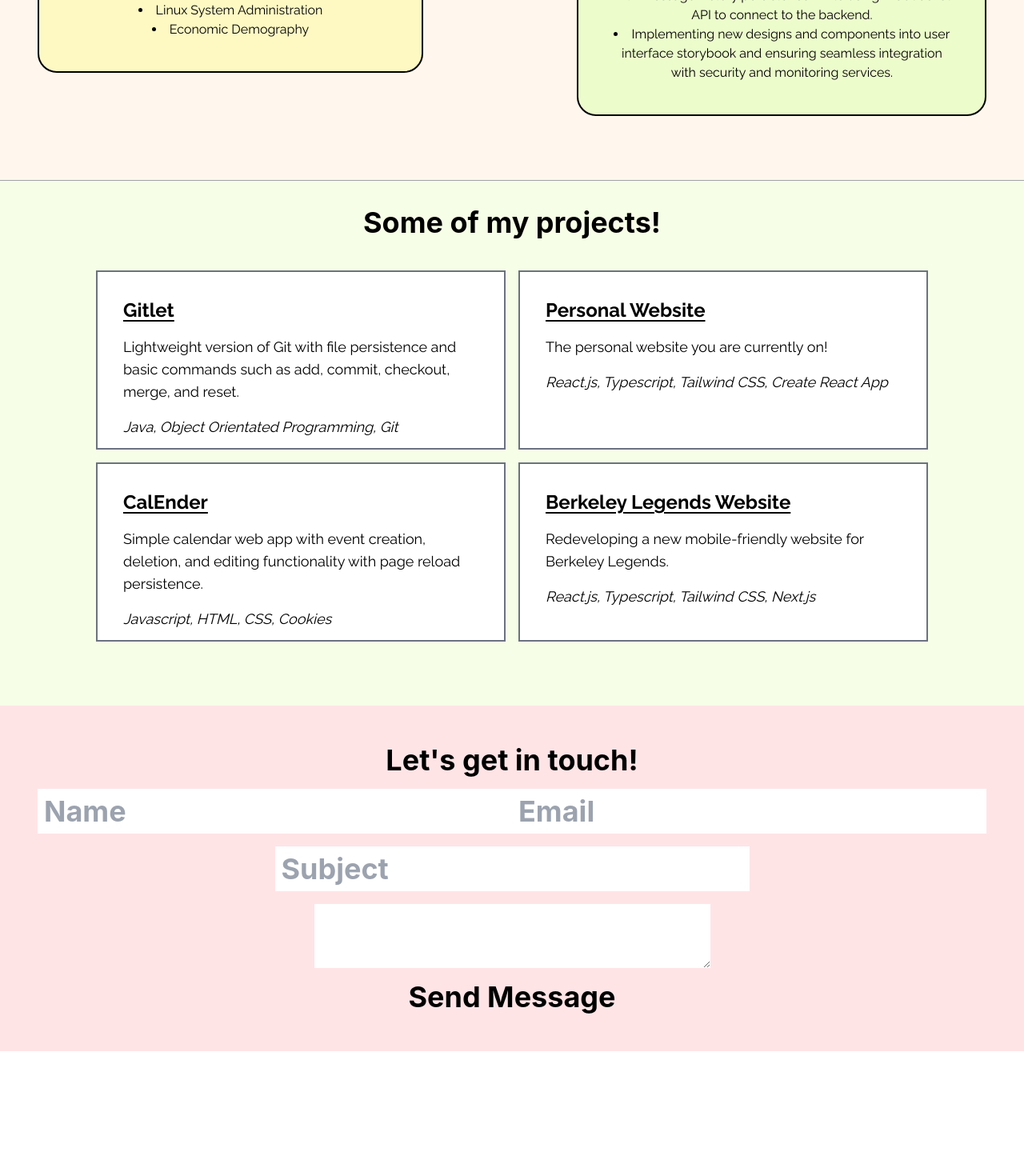
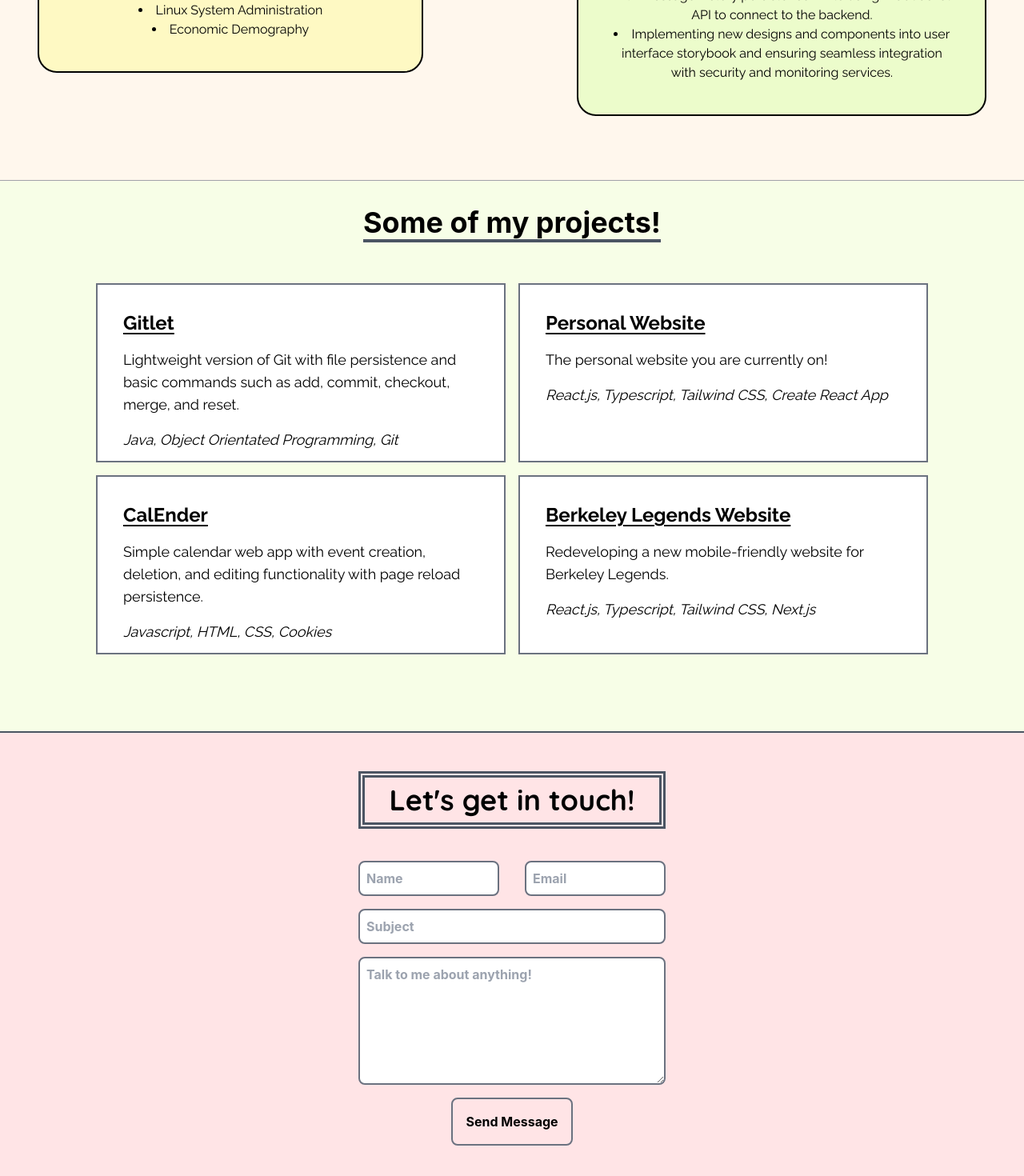
Before and after one commit to ericy3/ericy3.github.io, a React (Create React App) app: page / in a window 1280 px wide. Shown: the part 1721-3191 px from the top of the page at 80% size. Before the commit the page ends 3035 px from the top, so only its background shows below. Built offline with nearby package versions, Linux system fonts and the light colour scheme; no server answers.

Commit message:
finishing up general page formatting

```diff
--- a/src/pages/Contact.tsx
+++ b/src/pages/Contact.tsx
@@ -6,7 +6,8 @@ const template_id: string = process.env.REACT_APP_TEMPLATE_ID ?? '';
 
 const Header = () => {
     return (
-        <div className="mb-4">
+        //underline decoration-gray-600 decoration-4 decoration-solid underline-offset-8
+        <div className="mb-10 w-96 p-2 font-quicksand text-4xl font-bold border-double border-8 border-gray-600">
             Let's get in touch!
         </div>
     )
@@ -32,17 +33,19 @@ const Contact = () => {
       };
 
     return (
-        <div className="bg-rose-100 p-12 font-bold text-4xl">
+        <div className="flex flex-col items-center bg-rose-100 p-12 font-bold">
             <Header />
             <div>
                 <form ref={form} onSubmit={sendEmail} className="flex flex-col space-y-4 items-center">
                     <div className='md:flex md:flex-row'>
-                        <input className='p-2' type="text" placeholder="Name" name="user_name" required/>
-                        <input className='p-2' type="email" placeholder="Email" name="user_email" required/>
+                        <input className='p-2 w-44 mr-8 border-2 p-2 border-gray-500 border-solid rounded-lg' type="text" placeholder="Name" name="user_name" required/>
+                        <input className='p-2 w-44 border-2 p-2 border-gray-500 border-solid rounded-lg' type="email" placeholder="Email" name="user_email" required/>
                     </div>
-                    <input className='p-2' type="subject" placeholder="Subject" name="subject" required/>
-                    <textarea name="message"></textarea>
-                    <button type="submit">Send Message</button>
+                    <input className='p-2 w-96 border-2 p-2 border-gray-500 border-solid rounded-lg' type="subject" placeholder="Subject" name="subject" required/>
+                    <textarea className='w-96 h-40 border-2 p-2 border-gray-500 border-solid rounded-lg'
+                        placeholder="Talk to me about anything!" name="message">
+                    </textarea>
+                    <button className='p-4 border-2 p-2 border-gray-500 border-solid rounded-lg' type="submit">Send Message</button>
                 </form>
             </div>
         </div>
--- a/src/pages/Projects.tsx
+++ b/src/pages/Projects.tsx
@@ -22,7 +22,7 @@ const ProjectItemFormat = (props: ProjectItemFormatType) => {
 
 const ProjectItem = () => {
     return (
-        <div className="md:flex-row md:flex-wrap md:items-center mt-10">
+        <div className="md:flex-row md:flex-wrap md:items-center mt-10 p-4">
             <div className="flex flex-col md:grid md:grid-rows-2 md:grid-flow-col justify-center items-center">
                 {ProjectItems.map((item) => {
                     return (
@@ -38,8 +38,10 @@ const ProjectItem = () => {
 
 const Projects = () => {
     return (
-        <div id="projects" className="scroll-mt-24 bg-lime-50 pt-12 font-bold text-4xl pt-8 pb-16">
-            Some of my projects!
+        <div id="projects" className="scroll-mt-24 bg-lime-50 pt-12 font-bold text-4xl pt-8 pb-16 border-b-2 border-gray-600">
+            <div className="underline decoration-gray-600 decoration-4 decoration-solid underline-offset-8">
+                Some of my projects!
+            </div>
                 <ProjectItem />
         </div>
     )
```
